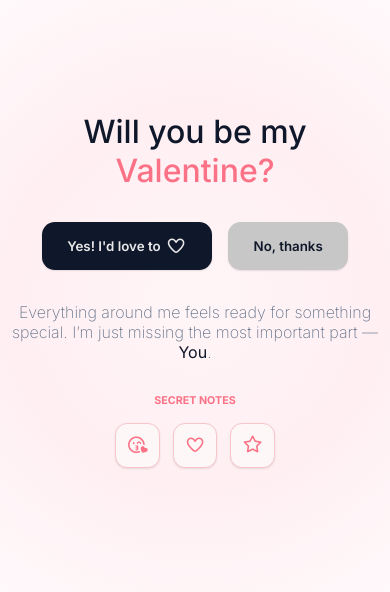
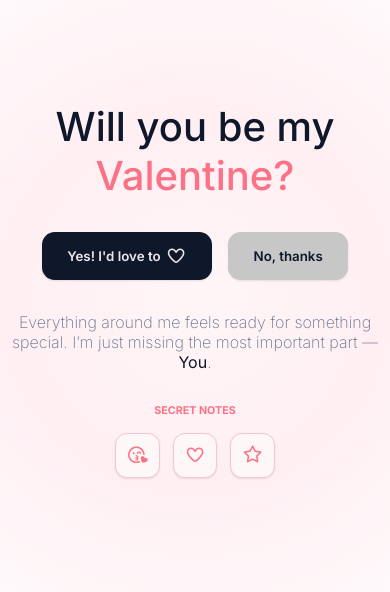
Before and after one commit to jjgobas/valentines-proposal, a plain HTML site: page index.html in a window 390 px wide. Shown: the part 124-716 px from the top of the page. Drawn offline with Linux system fonts and the light colour scheme.

Commit message:
Update style.css

```diff
--- a/style.css
+++ b/style.css
@@ -44,12 +44,13 @@ body {
 }
 
 .main-container__header {
-  font-size: clamp(2rem, 6vw, 5rem);
+  font-size: clamp(2.5rem, 6vw, 5rem);
   font-weight: 500;
   display: flex;
   flex-direction: column;
   justify-content: center;
   align-items: center;
+  text-align: center;
 }
 
 .main-container__header span {
```
